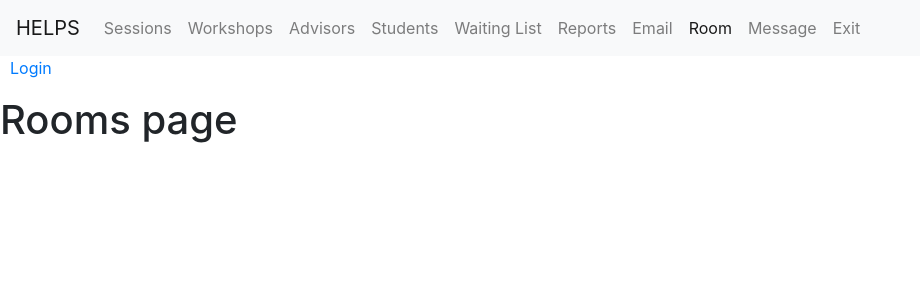
After one commit to nullpointertong/Software-Engineering-Studio-2a, a Django app: page /room/ in a window 1280 px wide. The commit adds this page. Shown: the top 300 px of the page, without its empty margins (0-920 px from the left). Run offline with Django 3.2, Linux system fonts and the light colour scheme; some libraries are stand-ins or nearby versions.

Commit message:
Add all pages for admin

```diff
--- /dev/null
+++ b/app/helps_booking_admin/helps_admin/templates/pages/layouts/advisors.html
@@ -0,0 +1,5 @@
+{% extends "pages/layouts/base.html" %}
+
+{% block content %}
+<h1>Advisors page</h1>
+{% endblock %}
--- /dev/null
+++ b/app/helps_booking_admin/helps_admin/templates/pages/layouts/email.html
@@ -0,0 +1,5 @@
+{% extends "pages/layouts/base.html" %}
+
+{% block content %}
+<h1>Email page</h1>
+{% endblock %}
--- /dev/null
+++ b/app/helps_booking_admin/helps_admin/templates/pages/layouts/message.html
@@ -0,0 +1,5 @@
+{% extends "pages/layouts/base.html" %}
+
+{% block content %}
+<h1>Message page</h1>
+{% endblock %}
--- a/app/helps_booking_admin/helps_admin/templates/pages/layouts/navbar.html
+++ b/app/helps_booking_admin/helps_admin/templates/pages/layouts/navbar.html
@@ -5,11 +5,11 @@
         <li class="nav-item {{ sessions_page }}">
           <a class="nav-link" href="{% url 'sessions' %}">Sessions</a>
         </li>
+        <li class="nav-item {{ workshops_page }}">
+          <a class="nav-link" href="{% url 'workshops' %}">Workshops</a>
+        </li>
         <li class="nav-item {{ advisors_page }}">
           <a class="nav-link" href="{% url 'advisors' %}">Advisors</a>
-        </li>
-        <li class="nav-item {{ workshops_page }}">
-          <a class="nav-link" href="{% url 'workshops' %}">Workshops</a>
         </li>
         <li class="nav-item {{ students_page }}">
           <a class="nav-link" href="{% url 'students' %}">Students</a>
@@ -17,6 +17,18 @@
         <li class="nav-item {{ waiting_list_page }}">
           <a class="nav-link" href="{% url 'waiting_list' %}">Waiting List</a>
         </li>
+        <li class="nav-item {{ reports_page }}">
+          <a class="nav-link" href="{% url 'reports' %}">Reports</a>
+        </li>
+        <li class="nav-item {{ email_page }}">
+          <a class="nav-link" href="{% url 'email' %}">Email</a>
+        </li>
+        <li class="nav-item {{ room_page }}">
+          <a class="nav-link" href="{% url 'room' %}">Room</a>
+        </li>
+        <li class="nav-item {{ message_page }}">
+          <a class="nav-link" href="{% url 'message' %}">Message</a>
+        </li>
         <li class="nav-item">
           <a class="nav-link" href="{% url 'exit' %}">Exit</a>
         </li>
--- /dev/null
+++ b/app/helps_booking_admin/helps_admin/templates/pages/layouts/reports.html
@@ -0,0 +1,5 @@
+{% extends "pages/layouts/base.html" %}
+
+{% block content %}
+<h1>Reports page</h1>
+{% endblock %}
--- /dev/null
+++ b/app/helps_booking_admin/helps_admin/templates/pages/layouts/room.html
@@ -0,0 +1,5 @@
+{% extends "pages/layouts/base.html" %}
+
+{% block content %}
+<h1>Rooms page</h1>
+{% endblock %}
--- /dev/null
+++ b/app/helps_booking_admin/helps_admin/templates/pages/layouts/students.html
@@ -0,0 +1,5 @@
+{% extends "pages/layouts/base.html" %}
+
+{% block content %}
+<h1>Students page</h1>
+{% endblock %}
--- /dev/null
+++ b/app/helps_booking_admin/helps_admin/templates/pages/layouts/waiting_list.html
@@ -0,0 +1,5 @@
+{% extends "pages/layouts/base.html" %}
+
+{% block content %}
+<h1>Waiting List</h1>
+{% endblock %}
--- a/app/helps_booking_admin/helps_admin/views.py
+++ b/app/helps_booking_admin/helps_admin/views.py
@@ -47,9 +47,9 @@ def room(request):
     context = {'room_page': 'active'}
     return render(request, 'pages/layouts/room.html', context)
 
-def messages(request):
-    context = {'messages_page': 'active'}
-    return render(request, 'pages/layouts/messages.html', context)
+def message(request):
+    context = {'message_page': 'active'}
+    return render(request, 'pages/layouts/message.html', context)
 
 def exit(request):
     logout(request)
--- a/app/helps_booking_admin/helps_booking_admin/urls.py
+++ b/app/helps_booking_admin/helps_booking_admin/urls.py
@@ -27,9 +27,8 @@ urlpatterns = [
     path('students/', views.students, name='students'),
     path('waiting_list/', views.waiting_list, name='waiting_list'),
     path('reports/', views.reports, name='reports'),
-    path('template/', views.template, name='template'),
     path('email/', views.email, name='email'),
     path('room/', views.room, name='room'),
-    path('messages/', views.messages, name='messages'),
+    path('message/', views.message, name='message'),
     path('exit/', views.exit, name='exit')
 ]
```
Also changed, not shown: app/helps_booking_admin/helps_admin/forms.py (added, +28 -0 lines).
